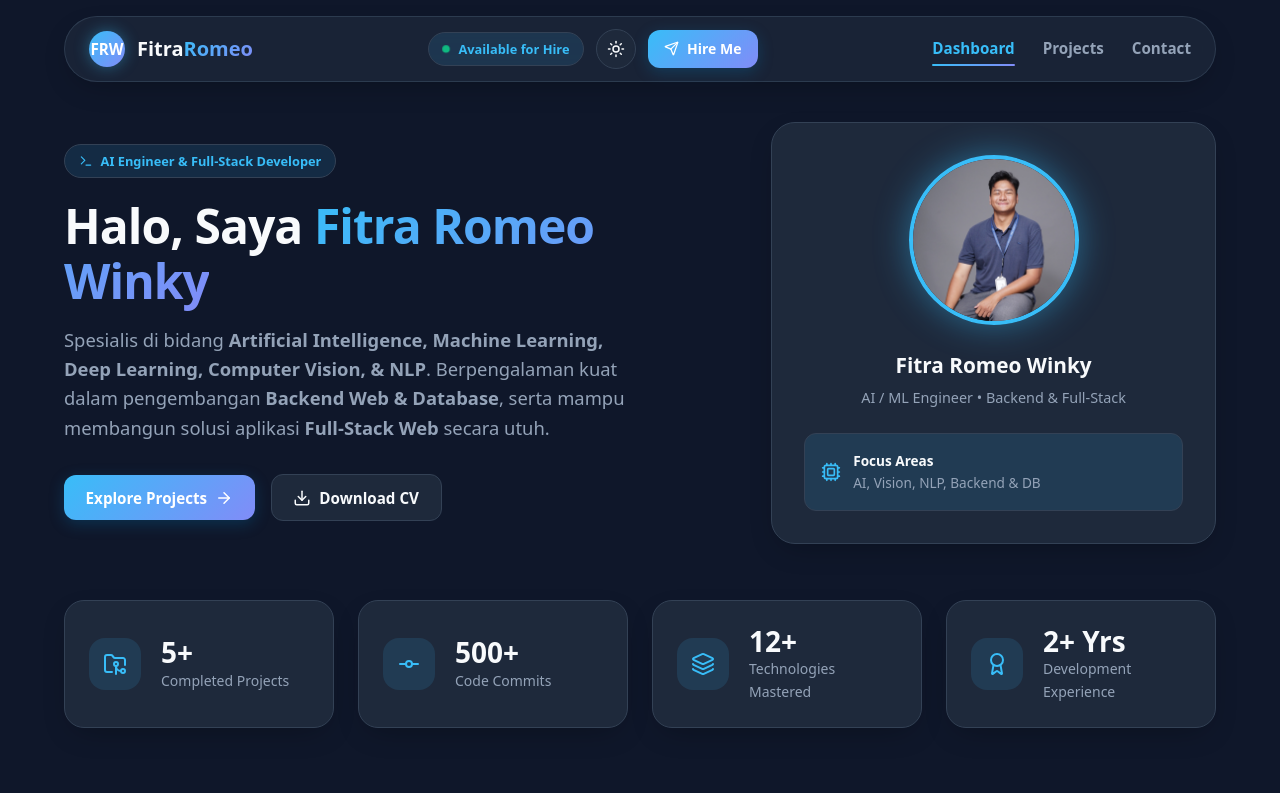
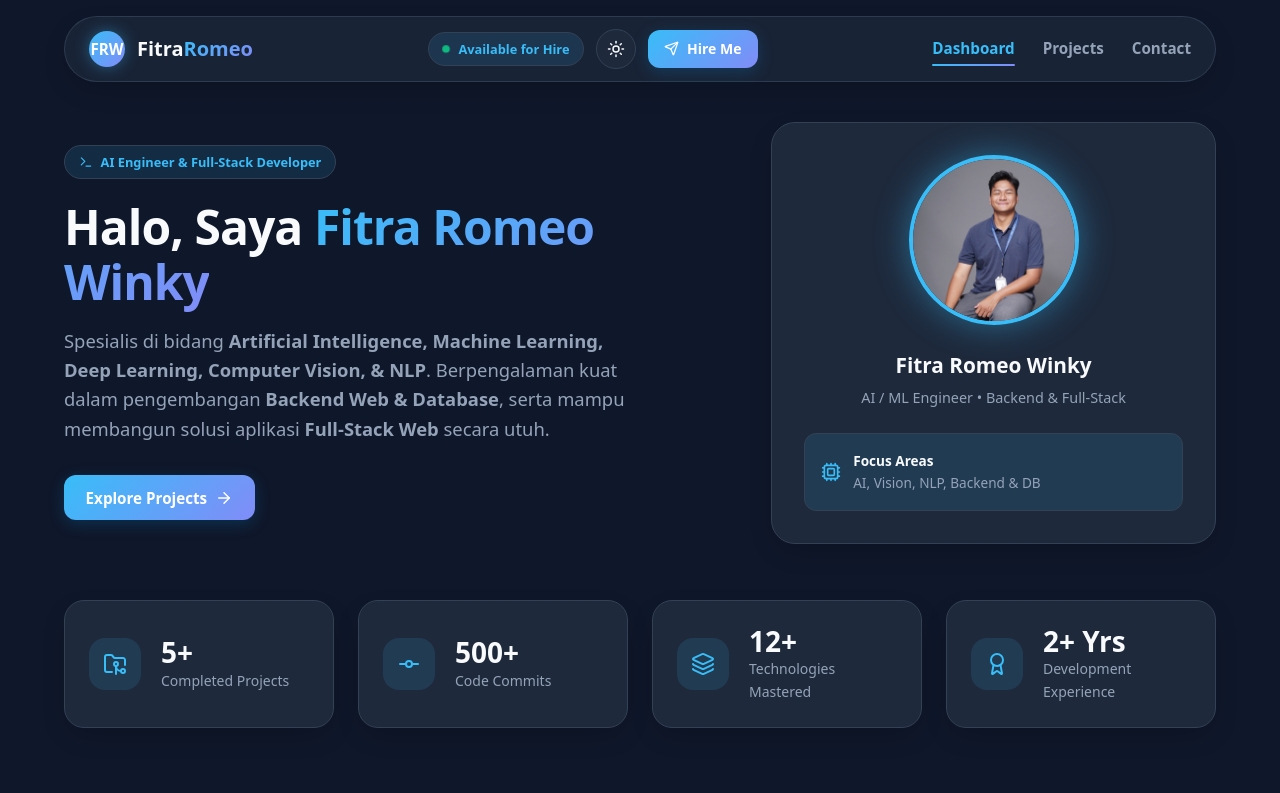
Before and after one commit to fitraaromeo/portfolio-web, a React (Vite) app: page / in a window 1280 px wide. Shown: the top 793 px of the page. Built offline with nearby package versions, Linux system fonts and the light colour scheme.

Commit message:
refactor: remove Download CV button from Hero section

```diff
--- a/src/components/HeroSection.tsx
+++ b/src/components/HeroSection.tsx
@@ -1,5 +1,5 @@
 import React from 'react';
-import { ArrowRight, Download, Terminal, Cpu } from 'lucide-react';
+import { ArrowRight, Terminal, Cpu } from 'lucide-react';
 import profilePhoto from '../assets/Photo.JPEG';
 
 export const HeroSection: React.FC = () => {
@@ -23,11 +23,6 @@ export const HeroSection: React.FC = () => {
           <a href="#projects" className="btn btn-primary">
             <span>Explore Projects</span>
             <ArrowRight size={18} />
-          </a>
-
-          <a href="#contact" className="btn btn-secondary">
-            <Download size={18} />
-            <span>Download CV</span>
           </a>
         </div>
       </div>
```
